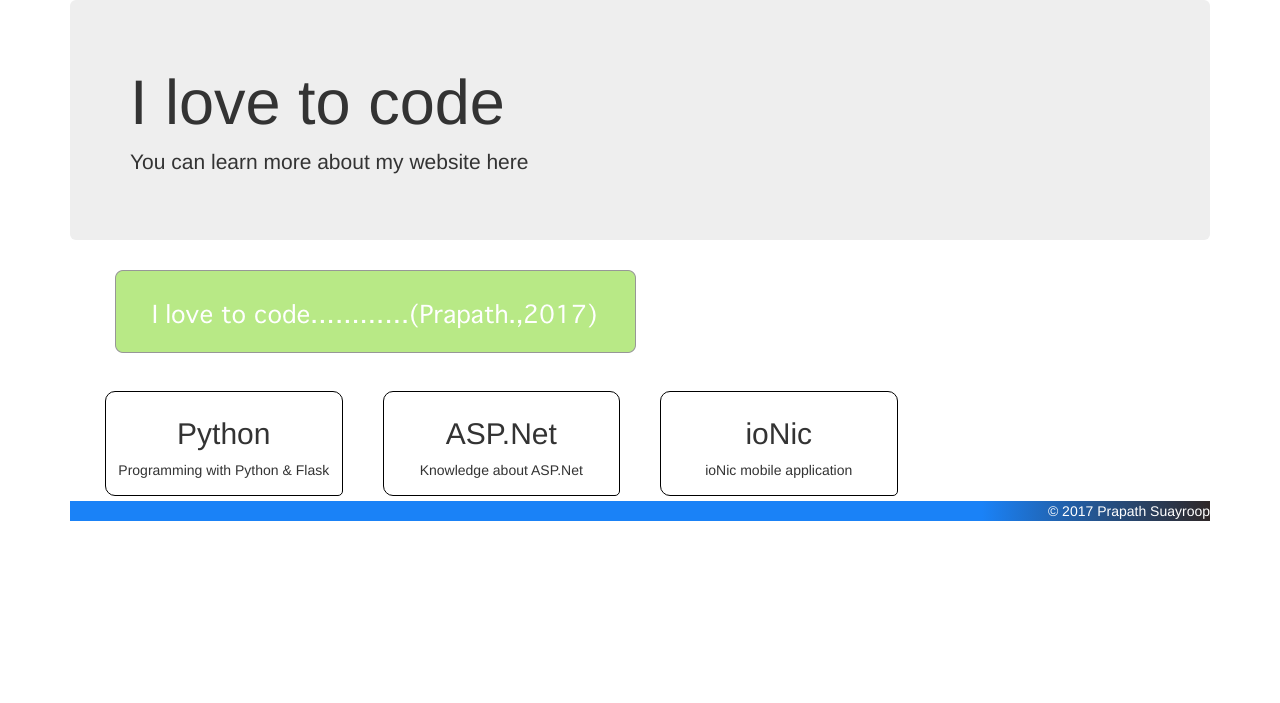
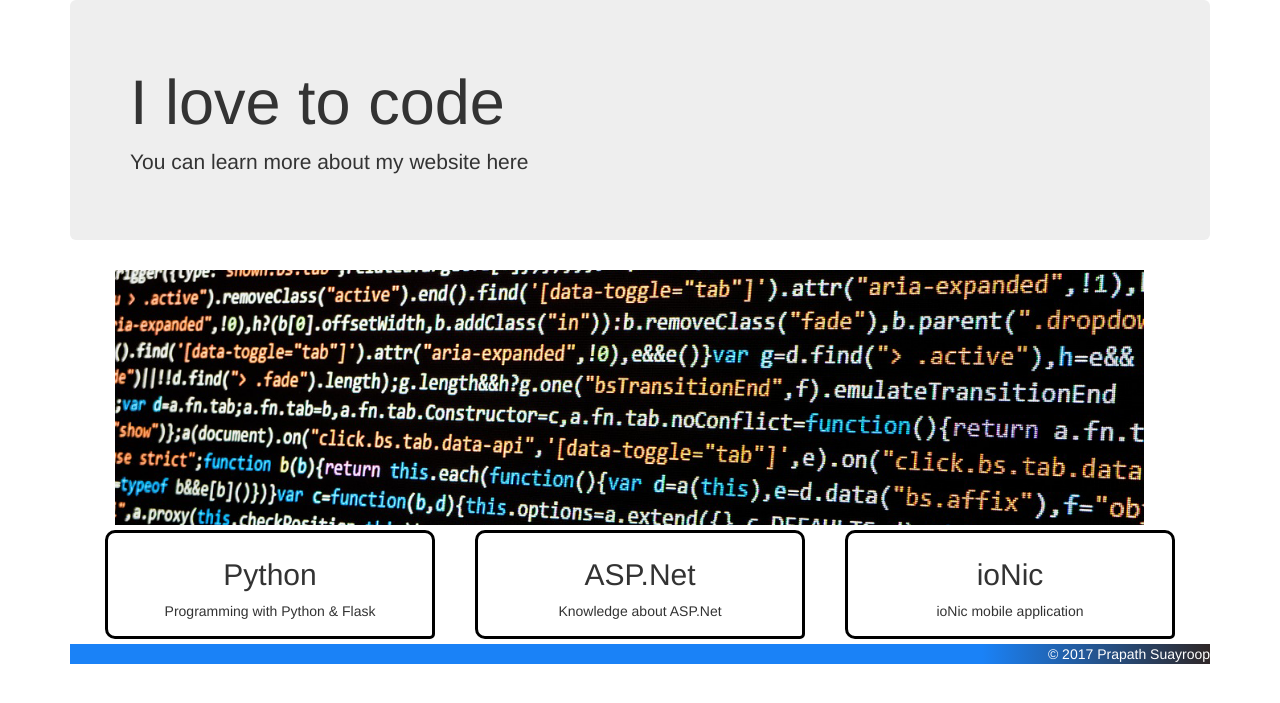
Before and after one commit to ASPeXP/my-project, a Flask app: page / in a window 1280 px wide. Shown: the part 40-743 px from the top of the page. Run offline with Flask 2, Linux system fonts and the light colour scheme; some libraries are stand-ins or nearby versions.

Commit message:
Added new image for index page

```diff
--- a/app/static/style/style.css
+++ b/app/static/style/style.css
@@ -29,7 +29,7 @@
 .item {
 			text-align: center;
 			border-radius: 10px 10px 5px;
-			border-width: 1px;
+			border-width: 3px;
 			border-style: solid;
 			border-color: black;
 			padding: 5px;
--- a/app/templates/base.html
+++ b/app/templates/base.html
@@ -7,7 +7,6 @@
     <!-- Bootstrap core CSS -->
     <link href="https://maxcdn.bootstrapcdn.com/bootstrap/3.3.7/css/bootstrap.min.css" rel="stylesheet">
 <link rel="stylesheet" href="{{ url_for('static', filename='style/style.css') }}">
-<link rel="stylesheet" href="{{ url_for('static', filename='octicons-6.0.1/lib/octicons.css') }}">
 
 <script src="https://www.gstatic.com/firebasejs/4.3.0/firebase.js"></script>
 <script>
--- a/app/templates/index.html
+++ b/app/templates/index.html
@@ -11,30 +11,30 @@
         <div class='col-md-12'>
             <div id="banner">
                 <picture>
-                    <source media="(min-width: 480px)" srcset="{{ url_for('static', filename='images/top2-header-1.png') }}">
-                    <source srcset="{{ url_for('static', filename='images/top2-header.png') }}">
-                    <img src="{{ url_for('static',filename='images/top2-header.png') }}" >
+                    <source media="(min-width: 480px)" srcset="{{ url_for('static', filename='images/close-up-2178341_1280.png') }}" width="98%">
+                    <source srcset="{{ url_for('static', filename='images/close-up-2178341_1280.png') }}" width="98%">
+                    <img src="{{ url_for('static',filename='images/close-up-2178341_1280.png') }}" width="98%" >
                 </picture>
 
             </div>
     </div>
 </div>
 
-    <div class="col-xs-12 col-sm-6 col-md-3">
+    <div class="col-xs-12 col-sm-6 col-md-4">
         <div class="item">
             <h2>Python</h2>
             <p>Programming with Python & Flask</p>
         </div>
 
     </div>
-    <div class="col-xs-12 col-sm-6 col-md-3">
+    <div class="col-xs-12 col-sm-6 col-md-4">
         <div class="item">
             <h2>ASP.Net</h2>
             <p>Knowledge about ASP.Net</p>
         </div>
 
     </div>
-    <div class="col-xs-12 col-sm-6 col-md-3">
+    <div class="col-xs-12 col-sm-6 col-md-4">
         <div class="item" >
             <h2>ioNic</h2>
             <p>ioNic mobile application</p>
```
Also changed, not shown: app/templates/contact.html (+10 -3 lines), app/static/images/close-up-2178341_1280.png (added).
